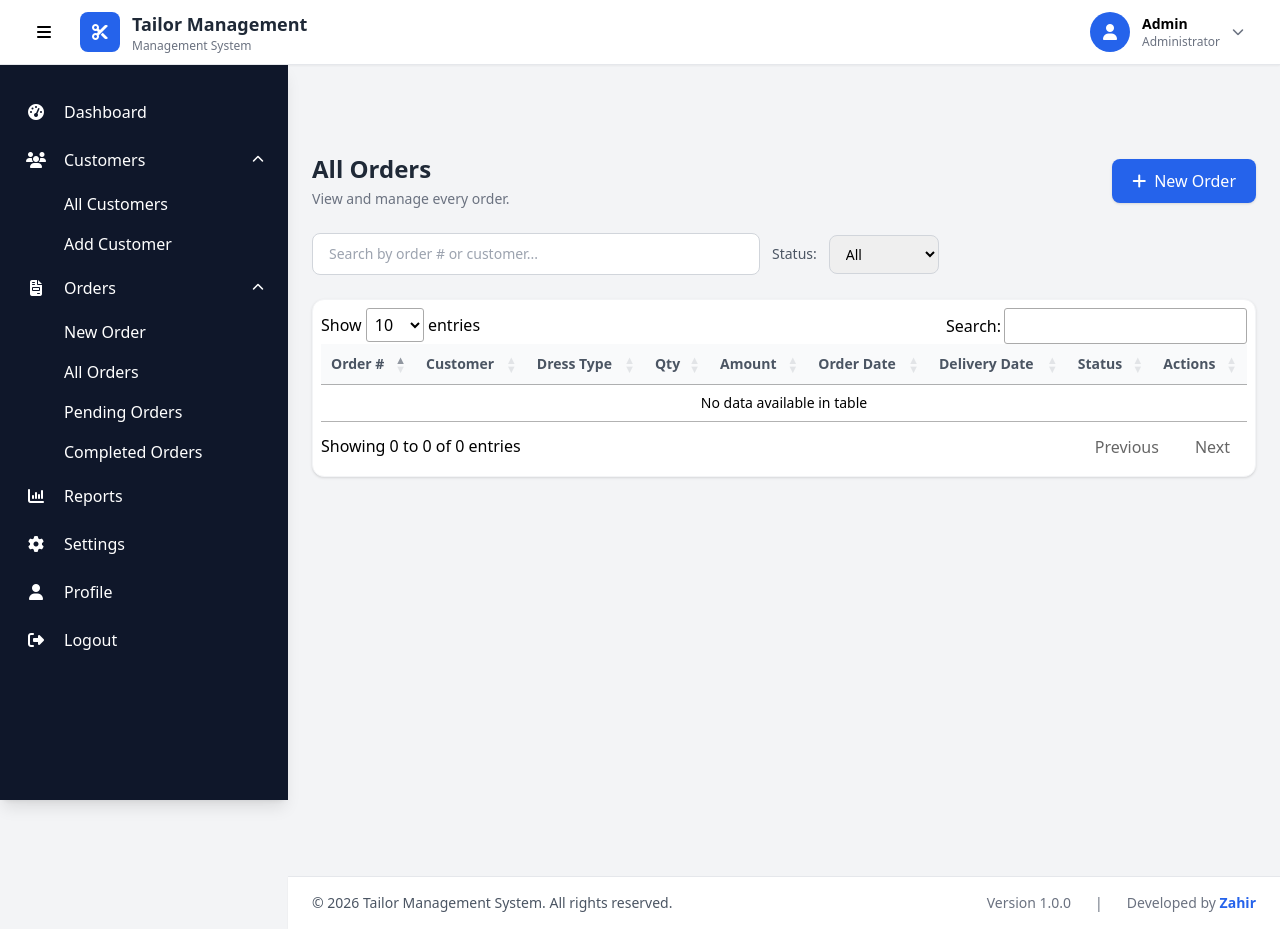
After one commit to zahirullah2099/tailer_software, a Laravel app: page /orders in a window 1280 px wide. The commit adds this page. Run offline with Laravel 12, Linux system fonts and the light colour scheme; a user stored in the database is signed in; data comes from the database, SQL or seed files in the repository; data that the repository does not hold is empty; some libraries are stand-ins or nearby versions.

Commit message:
Add All Orders page
- OrderInterface/Repository: add all(), find(), update(),
  updateStatus(), delete()
- UpdateOrderRequest (dress_type/quantity/amount/dates/notes only -
  customer and measurement are not editable after creation by design)
- UpdateOrderStatusRequest (status only, for the inline dropdown)
- UpdateOrderAction, UpdateOrderStatusAction, DeleteOrderAction
- OrderController: index(), edit(), update(), updateStatus(),
  destroy()
- routes: orders.index, orders.edit, orders.update,
  orders.update-status, orders.destroy
- dashboard/orders/index.blade.php: same plain foreach + vanilla
  DataTable() pattern as Customers (avoiding the Yajra class-based
  approach we abandoned there). Search box, status filter dropdown,
  per-row inline status select (saves via AJAX on change, no modal),
  Edit modal, Delete confirmation modal
- Status filtering uses a custom $.fn.dataTable.ext.search function
  reading each row's data-status attribute, since the status cell
  contains a <select> and DataTables' default text-based filtering
  would otherwise match against every option's text, not just the
  selected one
- View action links back to the customer's profile page (order
  details already show there) rather than a separate order page,
  per earlier decision
- public/js/orders/index.js: external file
- Wired sidebar 'All Orders' link

Note: Customers index page currently has no working search box
(#customSearch element doesn't exist there) - separate pre-existing
gap, not introduced by this commit, flagging for later.

```diff
--- a/app/Http/Controllers/OrderController.php
+++ b/app/Http/Controllers/OrderController.php
@@ -3,8 +3,15 @@
 namespace App\Http\Controllers;
 
 use App\Actions\Order\CreateOrderAction;
+use App\Actions\Order\DeleteOrderAction;
+use App\Actions\Order\UpdateOrderAction;
+use App\Actions\Order\UpdateOrderStatusAction;
 use App\Http\Requests\Order\StoreOrderRequest;
+use App\Http\Requests\Order\UpdateOrderRequest;
+use App\Http\Requests\Order\UpdateOrderStatusRequest;
+use App\Models\Order;
 use App\Repository\Interfaces\CustomerInterface;
+use App\Repository\Interfaces\OrderInterface;
 use Illuminate\Http\JsonResponse;
 use Illuminate\Http\Request;
 use Illuminate\View\View;
@@ -13,7 +20,15 @@ class OrderController extends Controller
 {
     public function __construct(
         private readonly CustomerInterface $customers,
+        private readonly OrderInterface $orders,
     ) {}
+
+    public function index(): View
+    {
+        $orders = $this->orders->all();
+
+        return view('dashboard.orders.index', compact('orders'));
+    }
 
     public function create(Request $request): View
     {
@@ -59,4 +74,43 @@ class OrderController extends Controller
             'redirect_url' => route('customers.show', $order->customer_id),
         ]);
     }
+
+    public function edit(Order $order): JsonResponse
+    {
+        return response()->json([
+            'order' => $order,
+        ]);
+    }
+
+    public function update(UpdateOrderRequest $request, Order $order, UpdateOrderAction $action): JsonResponse
+    {
+        $order = $action->execute($order, $request->validated());
+
+        return response()->json([
+            'success' => true,
+            'message' => 'Order updated successfully.',
+            'order' => $order,
+        ]);
+    }
+
+    public function updateStatus(UpdateOrderStatusRequest $request, Order $order, UpdateOrderStatusAction $action): JsonResponse
+    {
+        $order = $action->execute($order, $request->enum('status', \App\Enums\OrderStatus::class));
+
+        return response()->json([
+            'success' => true,
+            'message' => 'Order status updated successfully.',
+            'status' => $order->status->value,
+        ]);
+    }
+
+    public function destroy(Order $order, DeleteOrderAction $action): JsonResponse
+    {
+        $action->execute($order);
+
+        return response()->json([
+            'success' => true,
+            'message' => 'Order deleted successfully.',
+        ]);
+    }
 }
--- a/app/Repository/Interfaces/OrderInterface.php
+++ b/app/Repository/Interfaces/OrderInterface.php
@@ -2,12 +2,39 @@
 
 namespace App\Repository\Interfaces;
 
+use App\Enums\OrderStatus;
 use App\Models\Order;
+use Illuminate\Database\Eloquent\Collection;
 
 interface OrderInterface
 {
     /**
+     * Get all orders, with customer loaded, most recent first.
+     */
+    public function all(): Collection;
+
+    /**
      * Create a new order.
      */
     public function create(array $data): Order;
+
+    /**
+     * Find an order by ID.
+     */
+    public function find(int $id): Order;
+
+    /**
+     * Update an order's details.
+     */
+    public function update(Order $order, array $data): Order;
+
+    /**
+     * Update just an order's status.
+     */
+    public function updateStatus(Order $order, OrderStatus $status): Order;
+
+    /**
+     * Soft delete an order.
+     */
+    public function delete(Order $order): bool;
 }
--- a/app/Repository/Repositories/OrderRepository.php
+++ b/app/Repository/Repositories/OrderRepository.php
@@ -2,13 +2,44 @@
 
 namespace App\Repository\Repositories;
 
+use App\Enums\OrderStatus;
 use App\Models\Order;
 use App\Repository\Interfaces\OrderInterface;
+use Illuminate\Database\Eloquent\Collection;
 
 class OrderRepository implements OrderInterface
 {
+    public function all(): Collection
+    {
+        return Order::with('customer')->latest('order_date')->get();
+    }
+
     public function create(array $data): Order
     {
         return Order::create($data);
     }
+
+    public function find(int $id): Order
+    {
+        return Order::with('customer')->findOrFail($id);
+    }
+
+    public function update(Order $order, array $data): Order
+    {
+        $order->update($data);
+
+        return $order->fresh();
+    }
+
+    public function updateStatus(Order $order, OrderStatus $status): Order
+    {
+        $order->update(['status' => $status]);
+
+        return $order->fresh();
+    }
+
+    public function delete(Order $order): bool
+    {
+        return $order->delete();
+    }
 }
--- /dev/null
+++ b/public/js/orders/index.js
@@ -0,0 +1,190 @@
+$(document).ready(function () {
+
+    const table = new DataTable('#ordersTable');
+
+    // ===== SEARCH =====
+
+    $('#customSearch').on('keyup', function () {
+        table.search(this.value).draw();
+    });
+
+    // ===== STATUS FILTER =====
+
+    $.fn.dataTable.ext.search.push(function (settings, data, dataIndex) {
+        if (settings.nTable.id !== 'ordersTable') {
+            return true;
+        }
+
+        const statusFilter = $('#statusFilter').val();
+
+        if (!statusFilter) {
+            return true;
+        }
+
+        const row = settings.aoData[dataIndex].nTr;
+
+        return $(row).data('status') === statusFilter;
+    });
+
+    $('#statusFilter').on('change', function () {
+        table.draw();
+    });
+
+    // ===== INLINE STATUS UPDATE =====
+
+    $(document).on('change', '.js-status-select', function () {
+        const $select = $(this);
+        const orderId = $select.data('order-id');
+        const newStatus = $select.val();
+        const row = $select.closest('tr');
+
+        $select.prop('disabled', true);
+
+        $.ajax({
+            url: '/orders/' + orderId + '/status',
+            type: 'PUT',
+            data: { status: newStatus },
+            success: function () {
+                row.attr('data-status', newStatus);
+                $select.prop('disabled', false);
+            },
+            error: function () {
+                alert('Unable to update status. Please try again.');
+                $select.prop('disabled', false);
+            }
+        });
+    });
+
+    // ===== EDIT =====
+
+    const editModal = $('#editOrderModal');
+
+    $(document).on('click', '.js-edit-order', function () {
+        const orderId = $(this).data('id');
+
+        clearEditOrderErrors();
+
+        $.ajax({
+            url: '/orders/' + orderId + '/edit',
+            type: 'GET',
+            success: function (response) {
+                const order = response.order;
+
+                $('#edit_order_id').val(order.id);
+                $('#edit_order_dress_type').val(order.dress_type);
+                $('#edit_order_quantity').val(order.quantity);
+                $('#edit_order_total_amount').val(order.total_amount);
+                $('#edit_order_date').val(order.order_date);
+                $('#edit_order_delivery_date').val(order.delivery_date);
+                $('#edit_order_notes').val(order.notes);
+
+                editModal.removeClass('hidden');
+            },
+            error: function () {
+                alert('Unable to load order details. Please try again.');
+            }
+        });
+    });
+
+    $('#closeEditOrderModal, #cancelEditOrderBtn').on('click', function () {
+        editModal.addClass('hidden');
+    });
+
+    $('#editOrderForm').on('submit', function (e) {
+        e.preventDefault();
+
+        const orderId = $('#edit_order_id').val();
+        const $btn = $('#editOrderSubmitBtn');
+
+        clearEditOrderErrors();
+        $btn.prop('disabled', true).html('<i class="fa-solid fa-spinner fa-spin"></i> Saving...');
+
+        $.ajax({
+            url: '/orders/' + orderId,
+            type: 'PUT',
+            data: $('#editOrderForm').serialize(),
+            success: function () {
+                editModal.addClass('hidden');
+                resetEditOrderButton($btn);
+                window.location.reload();
+            },
+            error: function (xhr) {
+                resetEditOrderButton($btn);
+
+                if (xhr.status === 422) {
+                    const errors = xhr.responseJSON.errors;
+
+                    $.each(errors, function (field, messages) {
+                        $('#editOrderForm .field-error[data-field="' + field + '"]').text(messages[0]);
+                    });
+
+                    showEditOrderAlert('Please fix the errors below.');
+                } else {
+                    showEditOrderAlert('Something went wrong. Please try again.');
+                }
+            }
+        });
+    });
+
+    function clearEditOrderErrors() {
+        $('#editOrderForm .field-error').text('');
+        $('#editOrderAlertBox').addClass('hidden').removeClass('bg-red-50 text-red-700 border border-red-200').text('');
+    }
+
+    function showEditOrderAlert(message) {
+        $('#editOrderAlertBox')
+            .removeClass('hidden')
+            .addClass('bg-red-50 text-red-700 border border-red-200')
+            .text(message);
+    }
+
+    function resetEditOrderButton($btn) {
+        $btn.prop('disabled', false).html('<i class="fa-solid fa-floppy-disk"></i> Save Changes');
+    }
+
+    // ===== DELETE =====
+
+    const deleteModal = $('#deleteOrderModal');
+    let orderIdToDelete = null;
+
+    $(document).on('click', '.js-delete-order', function () {
+        orderIdToDelete = $(this).data('id');
+        $('#deleteOrderName').text($(this).data('name'));
+        deleteModal.removeClass('hidden');
+    });
+
+    $('#cancelDeleteOrderBtn').on('click', function () {
+        orderIdToDelete = null;
+        deleteModal.addClass('hidden');
+    });
+
+    $('#confirmDeleteOrderBtn').on('click', function () {
+        if (!orderIdToDelete) {
+            return;
+        }
+
+        const $btn = $(this);
+        $btn.prop('disabled', true).html('<i class="fa-solid fa-spinner fa-spin"></i> Deleting...');
+
+        $.ajax({
+            url: '/orders/' + orderIdToDelete,
+            type: 'DELETE',
+            success: function () {
+                table.row($('tr[data-order-row="' + orderIdToDelete + '"]').get(0)).remove().draw();
+
+                deleteModal.addClass('hidden');
+                orderIdToDelete = null;
+                resetDeleteOrderButton($btn);
+            },
+            error: function () {
+                alert('Unable to delete order. Please try again.');
+                resetDeleteOrderButton($btn);
+            }
+        });
+    });
+
+    function resetDeleteOrderButton($btn) {
+        $btn.prop('disabled', false).html('<i class="fa-solid fa-trash"></i> Yes, Delete');
+    }
+
+});
--- /dev/null
+++ b/resources/views/dashboard/orders/index.blade.php
@@ -0,0 +1,236 @@
+@extends('layouts.app')
+
+@section('title', 'All Orders')
+
+@section('content')
+
+<div class="space-y-6">
+
+    <!-- Page Header -->
+    <div class="flex flex-col md:flex-row md:items-center md:justify-between gap-4">
+
+        <div>
+            <h1 class="text-2xl font-bold text-gray-800">All Orders</h1>
+            <p class="text-sm text-gray-500 mt-1">View and manage every order.</p>
+        </div>
+
+        <a href="{{ route('orders.create') }}"
+           class="inline-flex items-center gap-2 px-5 py-2.5 rounded-lg bg-blue-600 text-white hover:bg-blue-700 shadow">
+            <i class="fa-solid fa-plus"></i>
+            <span>New Order</span>
+        </a>
+
+    </div>
+
+    <!-- Filters -->
+    <div class="flex flex-col md:flex-row md:items-center gap-3">
+
+        <input
+            type="text"
+            id="customSearch"
+            placeholder="Search by order # or customer..."
+            class="flex-1 max-w-md border border-gray-300 rounded-lg px-4 py-2.5 text-sm focus:outline-none focus:ring-2 focus:ring-blue-500">
+
+        <div class="flex items-center gap-3">
+            <label class="text-sm font-medium text-gray-600">Status:</label>
+            <select id="statusFilter" class="border border-gray-300 rounded-lg px-3 py-2 text-sm focus:outline-none focus:ring-2 focus:ring-blue-500">
+                <option value="">All</option>
+                @foreach (\App\Enums\OrderStatus::cases() as $case)
+                    <option value="{{ $case->value }}">{{ ucfirst($case->value) }}</option>
+                @endforeach
+            </select>
+        </div>
+
+    </div>
+
+    <!-- Table Card -->
+    <div class="bg-white rounded-xl shadow border border-gray-100 p-2">
+
+        <div class="overflow-x-auto">
+
+            <table id="ordersTable" class="min-w-full text-sm">
+
+                <thead class="bg-gray-50">
+                    <tr class="text-left text-gray-600">
+                        <th class="px-6 py-4 font-semibold">Order #</th>
+                        <th class="px-6 py-4 font-semibold">Customer</th>
+                        <th class="px-6 py-4 font-semibold">Dress Type</th>
+                        <th class="px-6 py-4 font-semibold">Qty</th>
+                        <th class="px-6 py-4 font-semibold">Amount</th>
+                        <th class="px-6 py-4 font-semibold">Order Date</th>
+                        <th class="px-6 py-4 font-semibold">Delivery Date</th>
+                        <th class="px-6 py-4 font-semibold">Status</th>
+                        <th class="px-6 py-4 font-semibold text-center">Actions</th>
+                    </tr>
+                </thead>
+
+                <tbody>
+
+                    @foreach ($orders as $order)
+
+                        <tr data-order-row="{{ $order->id }}" data-status="{{ $order->status->value }}" class="border-t hover:bg-gray-50">
+
+                            <td class="px-6 py-4 font-medium">{{ $order->order_number }}</td>
+
+                            <td class="px-6 py-4">
+                                <div>{{ $order->customer->name }}</div>
+                                <div class="text-xs text-gray-400">{{ $order->customer->phone }}</div>
+                            </td>
+
+                            <td class="px-6 py-4">{{ ucwords(str_replace('_', ' ', $order->dress_type->value)) }}</td>
+                            <td class="px-6 py-4">{{ $order->quantity }}</td>
+                            <td class="px-6 py-4">Rs. {{ number_format($order->total_amount, 2) }}</td>
+                            <td class="px-6 py-4">{{ $order->order_date->format('d M, Y') }}</td>
+                            <td class="px-6 py-4">{{ $order->delivery_date?->format('d M, Y') ?? '-' }}</td>
+
+                            <td class="px-6 py-4">
+                                <select class="js-status-select text-xs border border-gray-300 rounded-lg px-2 py-1.5 focus:outline-none focus:ring-2 focus:ring-blue-500"
+                                        data-order-id="{{ $order->id }}">
+                                    @foreach (\App\Enums\OrderStatus::cases() as $case)
+                                        <option value="{{ $case->value }}" @selected($order->status === $case)>
+                                            {{ ucfirst($case->value) }}
+                                        </option>
+                                    @endforeach
+                                </select>
+                            </td>
+
+                            <td class="px-6 py-4">
+                                <div class="flex justify-center items-center gap-2">
+                                    @include('dashboard.orders._actions')
+                                </div>
+                            </td>
+
+                        </tr>
+
+                    @endforeach
+
+                </tbody>
+
+            </table>
+
+        </div>
+
+    </div>
+
+</div>
+
+<!-- Edit Order Modal -->
+<div id="editOrderModal" class="hidden fixed inset-0 bg-black/40 z-50 flex items-center justify-center p-4">
+    <div class="bg-white rounded-xl shadow-xl w-full max-w-lg p-6">
+
+        <div class="flex items-center justify-between mb-4">
+            <h2 class="text-lg font-bold text-gray-800">Edit Order</h2>
+            <button type="button" id="closeEditOrderModal" class="text-gray-400 hover:text-gray-600">
+                <i class="fa-solid fa-xmark text-lg"></i>
+            </button>
+        </div>
+
+        <div id="editOrderAlertBox" class="hidden mb-4 px-4 py-3 rounded-lg text-sm"></div>
+
+        <form id="editOrderForm">
+            @csrf
+            <input type="hidden" id="edit_order_id">
+
+            <div class="grid grid-cols-1 md:grid-cols-2 gap-5">
+
+                <div>
+                    <label class="block text-sm font-medium text-gray-700 mb-1">Dress Type *</label>
+                    <select name="dress_type" id="edit_order_dress_type"
+                            class="w-full border border-gray-300 rounded-lg px-4 py-2.5 focus:outline-none focus:ring-2 focus:ring-blue-500">
+                        @foreach (\App\Enums\DressType::cases() as $case)
+                            <option value="{{ $case->value }}">{{ ucwords(str_replace('_', ' ', $case->value)) }}</option>
+                        @endforeach
+                    </select>
+                    <p class="text-red-600 text-sm mt-1 field-error" data-field="dress_type"></p>
+                </div>
+
+                <div>
+                    <label class="block text-sm font-medium text-gray-700 mb-1">Quantity *</label>
+                    <input type="number" name="quantity" min="1" id="edit_order_quantity"
+                           class="w-full border border-gray-300 rounded-lg px-4 py-2.5 focus:outline-none focus:ring-2 focus:ring-blue-500">
+                    <p class="text-red-600 text-sm mt-1 field-error" data-field="quantity"></p>
+                </div>
+
+                <div>
+                    <label class="block text-sm font-medium text-gray-700 mb-1">Total Amount (Rs.) *</label>
+                    <input type="number" step="0.01" name="total_amount" id="edit_order_total_amount"
+                           class="w-full border border-gray-300 rounded-lg px-4 py-2.5 focus:outline-none focus:ring-2 focus:ring-blue-500">
+                    <p class="text-red-600 text-sm mt-1 field-error" data-field="total_amount"></p>
+                </div>
+
+                <div></div>
+
+                <div>
+                    <label class="block text-sm font-medium text-gray-700 mb-1">Order Date *</label>
+                    <input type="date" name="order_date" id="edit_order_date"
+                           class="w-full border border-gray-300 rounded-lg px-4 py-2.5 focus:outline-none focus:ring-2 focus:ring-blue-500">
+                    <p class="text-red-600 text-sm mt-1 field-error" data-field="order_date"></p>
+                </div>
+
+                <div>
+                    <label class="block text-sm font-medium text-gray-700 mb-1">Delivery Date</label>
+                    <input type="date" name="delivery_date" id="edit_order_delivery_date"
+                           class="w-full border border-gray-300 rounded-lg px-4 py-2.5 focus:outline-none focus:ring-2 focus:ring-blue-500">
+                    <p class="text-red-600 text-sm mt-1 field-error" data-field="delivery_date"></p>
+                </div>
+
+                <div class="md:col-span-2">
+                    <label class="block text-sm font-medium text-gray-700 mb-1">Notes</label>
+                    <textarea name="notes" id="edit_order_notes" rows="3"
+                              class="w-full border border-gray-300 rounded-lg px-4 py-2.5 focus:outline-none focus:ring-2 focus:ring-blue-500"></textarea>
+                    <p class="text-red-600 text-sm mt-1 field-error" data-field="notes"></p>
+                </div>
+
+            </div>
+
+            <div class="mt-6 flex justify-end gap-3">
+                <button type="button" id="cancelEditOrderBtn"
+                        class="px-5 py-2.5 rounded-lg border border-gray-300 text-gray-700 hover:bg-gray-50">
+                    Cancel
+                </button>
+                <button type="submit" id="editOrderSubmitBtn"
+                        class="bg-blue-600 hover:bg-blue-700 text-white px-6 py-2.5 rounded-lg">
+                    <i class="fa-solid fa-floppy-disk"></i>
+                    Save Changes
+                </button>
+            </div>
+
+        </form>
+
+    </div>
+</div>
+
+<!-- Delete Confirmation Modal -->
+<div id="deleteOrderModal" class="hidden fixed inset-0 bg-black/40 z-50 flex items-center justify-center p-4">
+    <div class="bg-white rounded-xl shadow-xl w-full max-w-sm p-6 text-center">
+
+        <div class="w-14 h-14 rounded-full bg-red-100 flex items-center justify-center mx-auto mb-4">
+            <i class="fa-solid fa-triangle-exclamation text-red-600 text-2xl"></i>
+        </div>
+
+        <h2 class="text-lg font-bold text-gray-800 mb-1">Delete Order?</h2>
+
+        <p class="text-sm text-gray-500 mb-6">
+            Are you sure you want to delete <span id="deleteOrderName" class="font-medium text-gray-700"></span>?
+        </p>
+
+        <div class="flex justify-center gap-3">
+            <button type="button" id="cancelDeleteOrderBtn"
+                    class="px-5 py-2.5 rounded-lg border border-gray-300 text-gray-700 hover:bg-gray-50">
+                Cancel
+            </button>
+            <button type="button" id="confirmDeleteOrderBtn"
+                    class="bg-red-600 hover:bg-red-700 text-white px-5 py-2.5 rounded-lg">
+                <i class="fa-solid fa-trash"></i>
+                Yes, Delete
+            </button>
+        </div>
+
+    </div>
+</div>
+
+@endsection
+
+@push('scripts')
+<script src="{{ asset('js/orders/index.js') }}"></script>
+@endpush
--- a/resources/views/partials/sidebar.blade.php
+++ b/resources/views/partials/sidebar.blade.php
@@ -97,7 +97,7 @@
                     New Order
                 </a>
 
-                <a href="#" class="block pl-16 py-2 hover:bg-slate-800">
+                <a href="{{ route('orders.index') }}" class="block pl-16 py-2 hover:bg-slate-800">
                     All Orders
                 </a>
 
--- a/routes/web.php
+++ b/routes/web.php
@@ -34,9 +34,14 @@ Route::middleware('auth')->group(function () {
     });
 
     Route::prefix('orders')->name('orders.')->controller(OrderController::class)->group(function () {
+        Route::get('/', 'index')->name('index');
         Route::get('/create', 'create')->name('create');
         Route::get('/customers-search', 'searchCustomers')->name('customers-search');
         Route::post('/', 'store')->name('store');
+        Route::get('/{order}/edit', 'edit')->name('edit');
+        Route::put('/{order}', 'update')->name('update');
+        Route::put('/{order}/status', 'updateStatus')->name('update-status');
+        Route::delete('/{order}', 'destroy')->name('destroy');
     });
 });
 
```
Also changed, not shown: app/Actions/Order/DeleteOrderAction.php (added, +18 -0 lines), app/Actions/Order/UpdateOrderAction.php (added, +25 -0 lines), app/Actions/Order/UpdateOrderStatusAction.php (added, +19 -0 lines), app/Http/Requests/Order/UpdateOrderRequest.php (added, +30 -0 lines), app/Http/Requests/Order/UpdateOrderStatusRequest.php (added, +25 -0 lines), resources/views/dashboard/orders/_actions.blade.php (added, +24 -0 lines).
